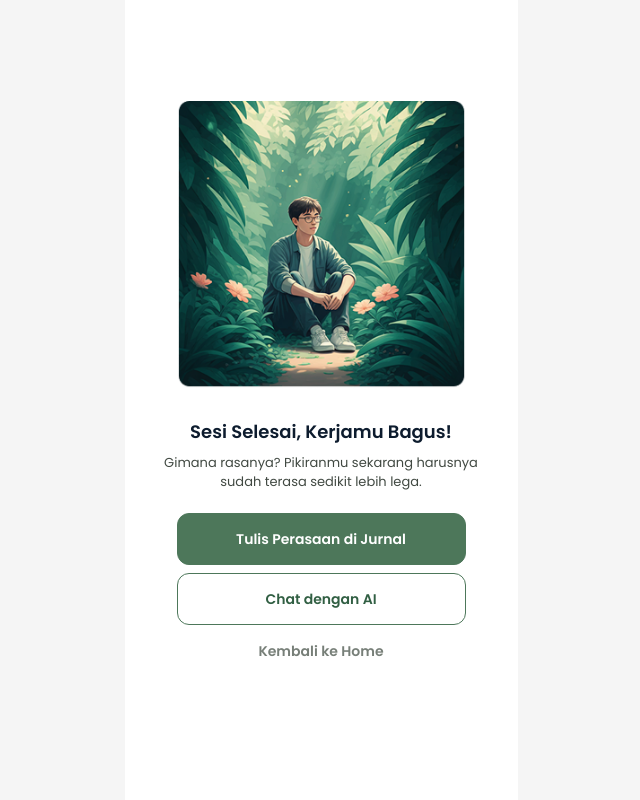
After one commit to mahawiyarta/cerita_kita, a Laravel app: page /after-breathing in a window 1280 px wide. The commit adds this page. Shown: the whole page, without its empty margins (319-959 px from the left). Run offline with Laravel 12, Linux system fonts and the light colour scheme; style sheets or scripts are compiled from the project's sources.

Commit message:
update after breathing

```diff
--- /dev/null
+++ b/resources/css/pages/after-breathing.css
@@ -0,0 +1,128 @@
+.after-breathing-page {
+    min-height: 100vh;
+    min-height: 100dvh;
+    display: flex;
+    justify-content: center;
+    background-color: #F5F5F5;
+    font-family: var(--font-primary);
+}
+.after-breathing-container {
+    width: 100%;
+    max-width: 393px;
+    min-height: 100vh;
+    min-height: 100dvh;
+    background-color: #FFFFFF;
+    display: flex;
+    flex-direction: column;
+    align-items: center;
+    padding: 100px 24px 60px;
+    box-sizing: border-box;
+}
+.after-breathing-content {
+    width: 100%;
+    max-width: 320px;
+    display: flex;
+    flex-direction: column;
+    align-items: center;
+    text-align: center;
+}
+.after-breathing-image {
+    display: block;
+    width: 100%;
+    max-width: 289px;
+    aspect-ratio: 1 / 1;
+    height: auto;
+    object-fit: cover;
+    border-radius: 12px;
+}
+.after-breathing-title {
+    margin: 30px 0 8px;
+    color: #0D1C2E;
+    font-family: var(--font-primary);
+    font-size: 18px;
+    font-weight: 600;
+    line-height: 26px;
+    text-align: center;
+}
+.after-breathing-description {
+    margin: 0 0 22px;
+    color: #414942;
+    font-family: var(--font-primary);
+    font-size: 13px;
+    font-weight: 400;
+    line-height: 19px;
+    text-align: center;
+}
+.after-breathing-actions {
+    width: 100%;
+    max-width: 289px;
+    display: flex;
+    flex-direction: column;
+    gap: 8px;
+}
+.after-breathing-button {
+    width: 100%;
+    min-height: 52px;
+    display: flex;
+    align-items: center;
+    justify-content: center;
+    padding: 12px 16px;
+    border-radius: 12px;
+    font-family: var(--font-primary);
+    font-size: 14px;
+    font-weight: 600;
+    text-align: center;
+    box-sizing: border-box;
+}
+.after-breathing-journal {
+    background-color: #4D775A;
+    color: #FFFFFF;
+
+    border: 1px solid #4D775A;
+}
+.after-breathing-chat {
+    background-color: #FFFFFF;
+    color: #315F43;
+
+    border: 1px solid #4D775A;
+}
+.after-breathing-button:disabled {
+    opacity: 1;
+    cursor: default;
+}
+.after-breathing-home {
+    margin-top: 8px;
+    padding: 8px 12px;
+    color: #777F78;
+    font-family: var(--font-primary);
+    font-size: 14px;
+    font-weight: 600;
+    text-decoration: none;
+    cursor: pointer;
+    transition: color 0.2s ease;
+}
+.after-breathing-home:hover {
+    color: #4D775A;
+}
+.after-breathing-home:focus-visible {
+    outline: 2px solid #4D775A;
+    outline-offset: 3px;
+    border-radius: 6px;
+}
+@media (max-width: 360px) {
+    .after-breathing-container {
+        padding: 70px 20px 40px;
+    }
+    .after-breathing-title {
+        font-size: 17px;
+    }
+    .after-breathing-description {
+        font-size: 12px;
+    }
+}
+@media (max-height: 650px) {
+    .after-breathing-container {
+        padding-top: 40px;
+        padding-bottom: 30px;
+    }
+}
--- /dev/null
+++ b/resources/views/after-breathing.blade.php
@@ -0,0 +1,52 @@
+@extends('layouts.app')
+
+@section('title', 'Sesi Selesai - Cerita Kita')
+
+@push('styles')
+    @vite('resources/css/pages/after-breathing.css')
+@endpush
+
+@section('content')
+
+<section class="after-breathing-page">
+    <div class="after-breathing-container">
+        <div class="after-breathing-content">
+            <img
+                src="{{ asset('images/after_breathing.png') }}"
+                alt="Ilustrasi seseorang yang sedang duduk tenang di tengah alam"
+                class="after-breathing-image"
+            >
+            <h1 class="after-breathing-title">
+                Sesi Selesai, Kerjamu Bagus!
+            </h1>
+            <p class="after-breathing-description">
+                Gimana rasanya? Pikiranmu sekarang
+                harusnya sudah terasa sedikit lebih lega.
+            </p>
+            <div class="after-breathing-actions">
+                <button
+                    type="button"
+                    class="after-breathing-button after-breathing-journal"
+                    disabled
+                >
+                    Tulis Perasaan di Jurnal
+                </button>
+                <button
+                    type="button"
+                    class="after-breathing-button after-breathing-chat"
+                    disabled
+                >
+                    Chat dengan AI
+                </button>
+            </div>
+            <a
+                href="{{ route('home') }}"
+                class="after-breathing-home"
+            >
+                Kembali ke Home
+            </a>
+        </div>
+    </div>
+</section>
+
+@endsection
--- a/resources/views/breathing-space.blade.php
+++ b/resources/views/breathing-space.blade.php
@@ -186,8 +186,7 @@ document.addEventListener('DOMContentLoaded', function () {
         });
     });
     nextButton.addEventListener('click', function () {
-        feedback.textContent =
-            'Tahap latihan berikutnya belum dibuat.';
+        window.location.href = "{{ route('after-breathing') }}";
     });
     window.addEventListener('pagehide', function () {
         clearInterval(countdownInterval);
--- a/routes/web.php
+++ b/routes/web.php
@@ -11,3 +11,5 @@ Route::view('/home', 'home')->name('home');
 Route::view('/breathing-space', 'breathing-space')->name('breathing-space');
 
 Route::view('/music', 'music')->name('music');
+
+Route::view('/after-breathing', 'after-breathing')->name('after-breathing');
--- a/vite.config.js
+++ b/vite.config.js
@@ -12,6 +12,7 @@ export default defineConfig({
                     'resources/css/pages/home.css',
                     'resources/css/pages/breathing-space.css',
                     'resources/css/pages/music.css',
+                    'resources/css/pages/after-breathing.css',
                     'resources/js/app.js',
             ],
             refresh: true,
```
